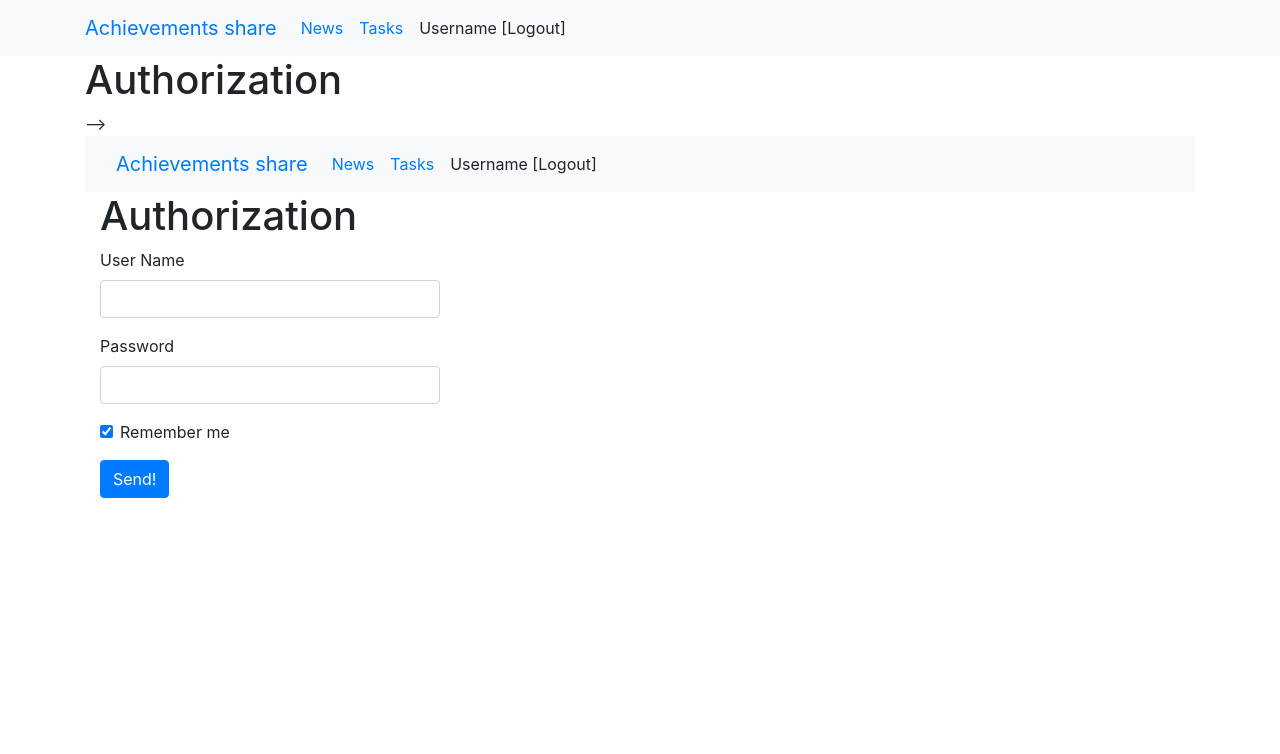
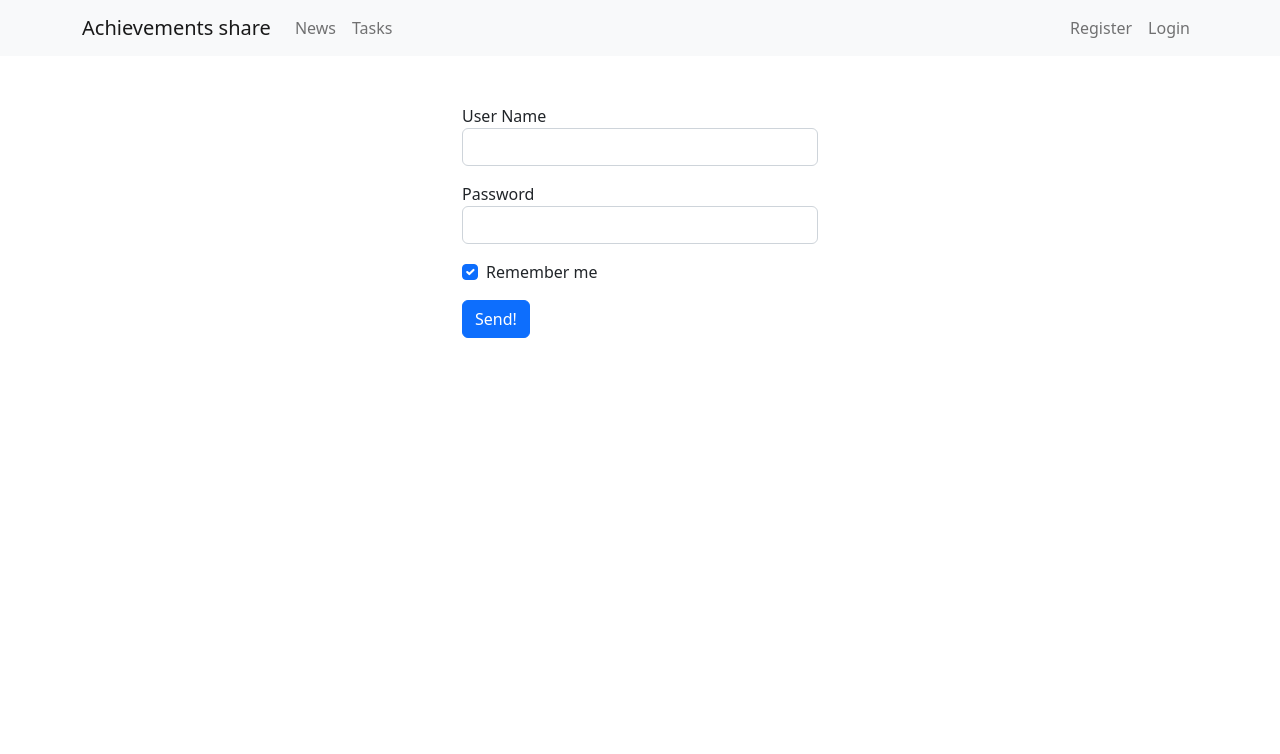
Before and after one commit to MargaritaSI/Achievements_share, a Flask app: page /users/login in a window 1280 px wide. Shown: the top 754 px of the page. Before the commit the page ends 498 px from the top, so only its background shows below. Run offline with Flask 2, Linux system fonts and the light colour scheme.

Commit message:
small fixes

```diff
--- a/webapp/__init__.py
+++ b/webapp/__init__.py
@@ -1,15 +1,14 @@
-from flask import Flask, render_template
-from flask_login import LoginManager # LoginManager -managing login process
+from flask import Flask
+from flask_login import LoginManager  # LoginManager -managing login process
 from flask_migrate import Migrate
 
 from webapp.db import db
-from webapp.admin.views import blueprint as admin_blueprint # for connect blueprint with application
-#from webapp.forms import LoginForm
+
 from webapp.news.views import blueprint as news_blueprint
 from webapp.tasks.views import blueprint as tasks_blueprint
+from webapp.user.views import blueprint as user_blueprint
+
 from webapp.user.models import User  # link model with flask
-from webapp.user.views import blueprint as user_blueprint # for connect blueprint with application
-from webapp.weatherhere import weather_by_city
 
 
 def create_app():
@@ -20,14 +19,18 @@
 
     login_manager = LoginManager()  #
     login_manager.init_app(app)
-    login_manager.login_view = 'user.login'  # this is how will called function def 'login'
-    app.register_blueprint(user_blueprint)  # regisrtation blueprint for connection with application
-    app.register_blueprint(admin_blueprint)  # regisrtation blueprint
+    # this is how will called function def 'login'
+    login_manager.login_view = 'user.login'
+    # regisrtation blueprint for connection with application
+    app.register_blueprint(user_blueprint)
     app.register_blueprint(news_blueprint)
     app.register_blueprint(tasks_blueprint)
 
-    @login_manager.user_loader  # every time on open page login_manager takes cookes user_id and send it to 'load_user'
+    # every time on open page login_manager takes cookes user_id
+    # and send it to 'load_user'
+    @login_manager.user_loader
     def load_user(user_id):  # take user with id
-        return User.query.get(user_id)  # ask database with id_user - object user for work
+        # ask database with id_user - object user for work
+        return User.query.get(user_id)
 
     return app
--- a/webapp/tasks/utils.py
+++ b/webapp/tasks/utils.py
@@ -2,7 +2,7 @@
 from sqlalchemy import nullslast
 from webapp.tasks.models import Tasks
 from webapp.tasks.forms import AddTaskForm, TelegramSprintsForm
-from webapp.model import User
+from webapp.user.models import User
 from webapp.db import db
 
 
--- a/webapp/tasks/views.py
+++ b/webapp/tasks/views.py
@@ -4,7 +4,7 @@
 from sqlalchemy import func
 from sqlalchemy.sql import or_, and_
 from webapp.db import db
-from webapp.model import User
+from webapp.user.models import User
 from webapp.tasks.forms import AddTaskForm, TelegramSprintsForm
 from webapp.tasks.utils import (
     render_tasks, render_telegram_sprints, change_sprint_status
--- a/webapp/templates/navbar.html
+++ b/webapp/templates/navbar.html
@@ -14,11 +14,22 @@
           </li>
         </ul>
         <ul class="navbar-nav">
-            <li class="nav-item">
-                <span class="nav-link">Username [Logout]</span>
-            </li>
-         </li>
-      </ul>
+            {% if current_user.is_authenticated %}
+                <li class="nav-item">
+                    <span class="nav-link">{{ current_user.username }}</span>
+                </li>
+                <li class="nav-item">
+                    <a class="nav-link" href="{{ url_for('user.logout') }}">[Logout]</a>
+                </li>
+            {% else %}
+                <li class="nav-item">
+                    <a class="nav-link" href="#">Register</a>
+                </li>
+                <li class="nav-item">
+                    <a class="nav-link" href="{{ url_for('user.login') }}">Login</a>
+                </li>
+            {% endif %}
+        </ul>
       </div>
     </div>
   </nav>
--- a/webapp/templates/user/login.html
+++ b/webapp/templates/user/login.html
@@ -1,25 +1,7 @@
-<!-- {% extends 'base.html' %} --> <!-- this file inheritances from base.html -->
-
-<!-- {% block content %} --> <!-- after inheritance index from base - base loads and parts will be replaced -->
-
-<!doctype html>
-<html lang="en">
-  <head>
-    <!-- Required meta tags -->
-    <meta charset="utf-8">
-    <meta name="viewport" content="width=device-width, initial-scale=1, shrink-to-fit=no">
-
-    <!-- Bootstrap CSS -->
-    <link rel="stylesheet" href="https://cdn.jsdelivr.net/npm/bootstrap@4.1.3/dist/css/bootstrap.min.css" integrity="sha384-MCw98/SFnGE8fJT3GXwEOngsV7Zt27NXFoaoApmYm81iuXoPkFOJwJ8ERdknLPMO" crossorigin="anonymous">
-
-    <title>{{ page_title }}</title>
-  </head>
-  <body>
-    {% include 'navbar.html' %} <!-- for bootstrap's menu -->
-    <div class = 'container'> <!-- main body of our site + more centre position in page-->
-    <h1>{{ page_title}}</h1>
-
-    <div class="row">
+{% extends "index.html" %}
+{% block content %}
+<div class = 'container vh-100'>
+    <div class="row justify-content-center mt-5">
         <div class="col-4">
             {% with messages = get_flashed_messages() %}
             {% if messages %}
@@ -32,31 +14,21 @@
             {% endwith %}
             <form action="{{url_for('user.process_login') }}" method="POST">
                {{ form.hidden_tag() }} <!-- show hidden fields -->
-               <div class="form-group">  <!-- bootstrap view of fields -->
+               <p class="form-group">  <!-- bootstrap view of fields -->
                    {{ form.username.label }}  <!-- show text Username-->
                    {{ form.username() }} <!-- show the field  -->
-               </div>
-               <div class="form-group">
+               </p>
+               <p class="form-group">
                    {{ form.password.label }}
                    {{ form.password() }}
-               </div>
-               <div class="form-group form-check"> <!-- for remembering user in chat box-->
+               </p>
+               <p class="form-group form-check"> <!-- for remembering user in chat box-->
                    {{ form.remember_me() }}
                    {{ form.remember_me.label(class_='form-check-label') }}
-               </div>
-                   {{ form.submit() }} <!-- bottom  -->
+               </p>
+               <p class="mt-3">{{ form.submit() }}</p> <!-- bottom  -->
             </form>
-        </div>
-        <div class="col-8">
         </div>
     </div>
 </div>
-
-    <!-- Optional JavaScript -->
-    <!-- jQuery first, then Popper.js, then Bootstrap JS -->
-    <script src="https://code.jquery.com/jquery-3.3.1.slim.min.js" integrity="sha384-q8i/X+965DzO0rT7abK41JStQIAqVgRVzpbzo5smXKp4YfRvH+8abtTE1Pi6jizo" crossorigin="anonymous"></script>
-    <script src="https://cdn.jsdelivr.net/npm/popper.js@1.14.3/dist/umd/popper.min.js" integrity="sha384-ZMP7rVo3mIykV+2+9J3UJ46jBk0WLaUAdn689aCwoqbBJiSnjAK/l8WvCWPIPm49" crossorigin="anonymous"></script>
-    <script src="https://cdn.jsdelivr.net/npm/bootstrap@4.1.3/dist/js/bootstrap.min.js" integrity="sha384-ChfqqxuZUCnJSK3+MXmPNIyE6ZbWh2IMqE241rYiqJxyMiZ6OW/JmZQ5stwEULTy" crossorigin="anonymous"></script>
-  </body>
-</html>
-<!-- {% endblock %} -->
+{% endblock %}
--- a/webapp/user/forms.py
+++ b/webapp/user/forms.py
@@ -1,12 +1,27 @@
 from flask_wtf import FlaskForm
 from wtforms import BooleanField, StringField, PasswordField, \
     SubmitField  # field + bottom, BooleanField - for remember user
-from wtforms.validators import DataRequired  # auto check of login form content
+# auto check of login form content
+from wtforms.validators import DataRequired
 
 
 class LoginForm(FlaskForm):
-    username = StringField('User Name', validators=[DataRequired()],
-                           render_kw={'class': 'form-control'})  # caption for the form
-    password = PasswordField('Password', validators=[DataRequired()], render_kw={'class': 'form-control'})
-    remember_me = BooleanField('Remember me', default=True, render_kw={'class': 'form-check-input'})
-    submit = SubmitField('Send!', render_kw={'class': 'btn btn-primary'})
+    username = StringField(
+        'User Name',
+        validators=[DataRequired()],
+        render_kw={'class': 'form-control'}
+    )
+    password = PasswordField(
+        'Password',
+        validators=[DataRequired()],
+        render_kw={'class': 'form-control'}
+    )
+    remember_me = BooleanField(
+        'Remember me',
+        default=True,
+        render_kw={'class': 'form-check-input'}
+    )
+    submit = SubmitField(
+        'Send!',
+        render_kw={'class': 'btn btn-primary'}
+    )
--- a/webapp/user/views.py
+++ b/webapp/user/views.py
@@ -1,10 +1,13 @@
-from flask import Blueprint, flash, render_template, redirect, url_for #we import blueprint instead of @app
-from flask_login import current_user, login_user, logout_user # login_user - handles login form
+from flask import Blueprint, flash, render_template, redirect, url_for
+from flask_login import current_user, login_user, logout_user
 
 from webapp.user.forms import LoginForm
-from webapp.user.models import User  # link model with flask
+from webapp.user.models import User
 
-blueprint = Blueprint('user', __name__, url_prefix='/users') # name Blueprint, modul name, start of all urls
+
+# name Blueprint, modul name, start of all urls
+blueprint = Blueprint('user', __name__, url_prefix='/users')
+
 
 @blueprint.route('/login')
 def login():
@@ -12,21 +15,30 @@
         return redirect(url_for('news.index'))
     title = 'Authorization'
     login_form = LoginForm()  # create object of Class
-    return render_template('user/login.html', page_title=title, #user/ from templates
-                           form=login_form)  # takes a template, substitutes data there and passes it to the browser
+
+    # takes a template, substitutes data there and passes it to the browser
+    return render_template(
+        'user/login.html',
+        page_title=title,
+        form=login_form
+    )
 
 
 @blueprint.route('/process-login', methods=['POST'])
 def process_login():
     form = LoginForm()  # create form object
 
-    if form.validate_on_submit():  # if we haven't errors with checking form we ask/get user
+    # if we haven't errors with checking form we ask/get user
+    if form.validate_on_submit():
         user = User.query.filter(User.username == form.username.data).first()
-        if user and user.check_password(form.password.data):  # if user and password are existed
-            login_user(user,
-                       remember=form.remember_me.data)  # we are login user and remember it, remember = user remembered (True/false)
-            flash('You successfully login!')  # create message for later show on pages
-            return redirect(url_for('news.index'))  # redirect user to the main page
+        if user and user.check_password(form.password.data):
+            # we are login user and remember it,
+            # remember = user remembered (True/false)
+            login_user(user, remember=form.remember_me.data)
+            # create message for later show on pages
+            # flash('You are successfully logged in!')
+            # redirect user to the main page
+            return redirect(url_for('news.index'))
 
     flash('Wrong user name or password')
     return redirect(url_for('user.login'))
@@ -35,5 +47,5 @@
 @blueprint.route('/logout')
 def logout():
     logout_user()
-    flash('You are logout.')
+    # flash('You are logged out.')
     return redirect(url_for('news.index'))
```
Also changed, not shown: requirements.txt (+206 -21 lines), webapp/model.py (deleted, +0 -29 lines), webapp/user/models.py (+18 -15 lines).
